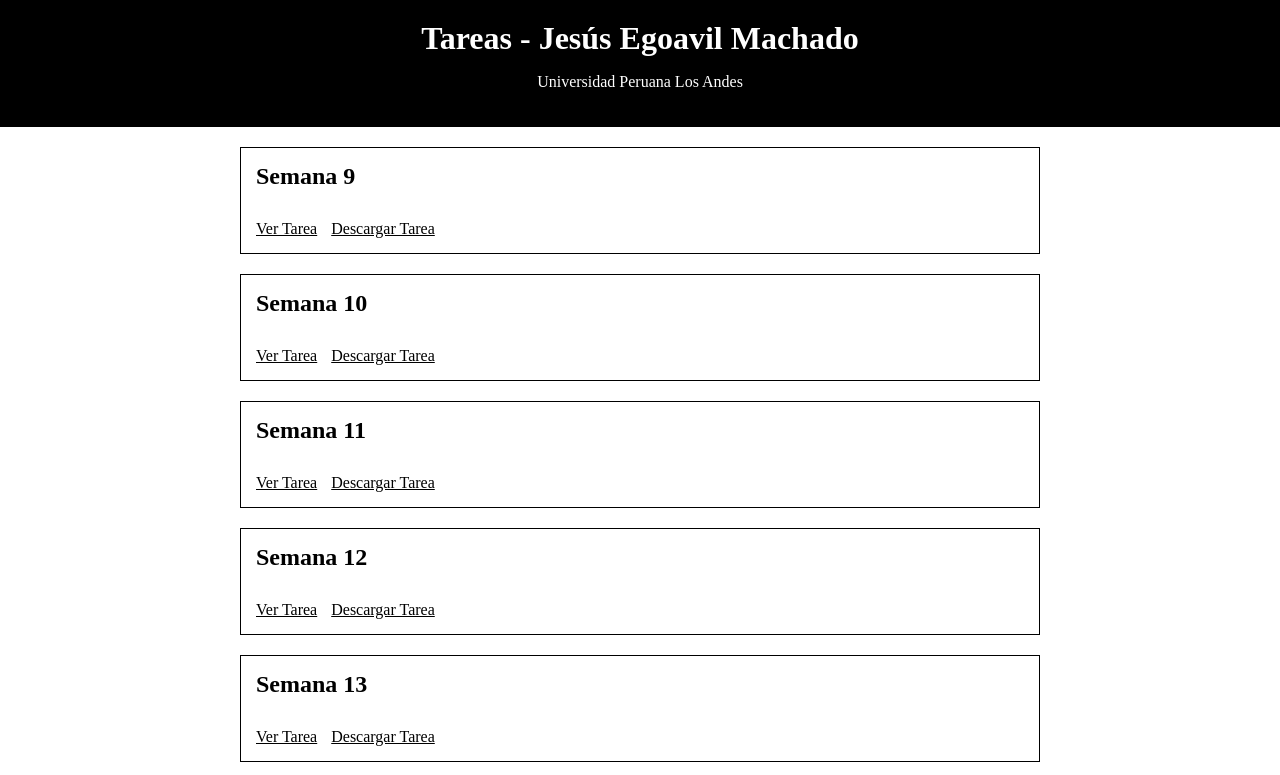
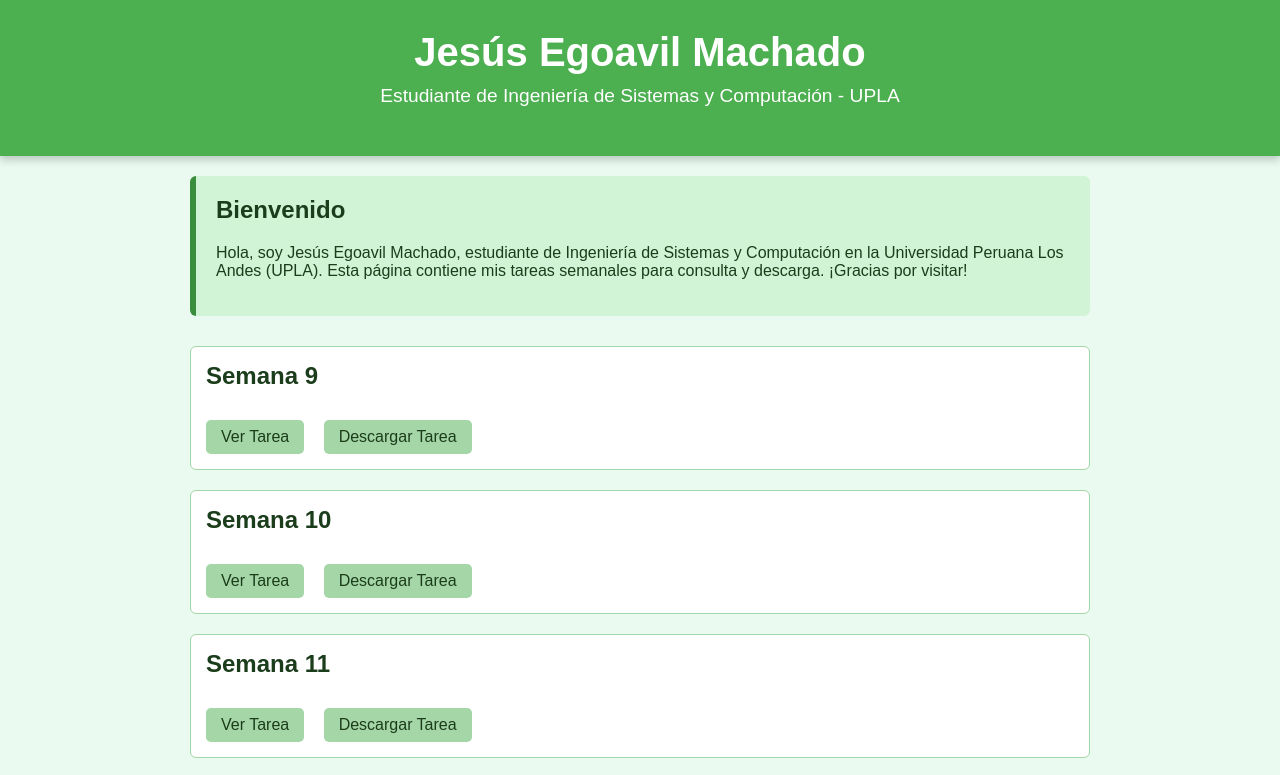
Before and after one commit to jesusegoavil/paginaweb2, a plain HTML site: page index.html in a window 1280 px wide. Shown: the top 775 px of the page. Drawn offline with Linux system fonts and the light colour scheme.

Commit message:
Update index.html

```diff
--- a/index.html
+++ b/index.html
@@ -4,66 +4,21 @@
     <meta charset="UTF-8">
     <meta name="viewport" content="width=device-width, initial-scale=1.0">
     <title>Tareas - Jesús Egoavil Machado</title>
-    <style>
-        body {
-            font-family: 'Times New Roman', Times, serif;
-            background-color: #ffffff;
-            color: #000000;
-            margin: 0;
-            padding: 0;
-        }
-
-        header {
-            background-color: #000;
-            color: #fff;
-            padding: 20px 0;
-            text-align: center;
-        }
-
-        h1 {
-            margin: 0;
-        }
-
-        .container {
-            padding: 20px;
-            max-width: 800px;
-            margin: auto;
-        }
-
-        .semana {
-            border: 1px solid #000;
-            padding: 15px;
-            margin-bottom: 20px;
-        }
-
-        .semana h2 {
-            margin-top: 0;
-        }
-
-        .link-tarea {
-            display: inline-block;
-            margin-right: 10px;
-            margin-top: 10px;
-        }
-
-        a {
-            color: #000;
-            text-decoration: underline;
-        }
-
-        a:hover {
-            text-decoration: none;
-        }
-    </style>
+    <link rel="stylesheet" href="estilos.css">
 </head>
 <body>
 
 <header>
-    <h1>Tareas - Jesús Egoavil Machado</h1>
-    <p>Universidad Peruana Los Andes</p>
+    <h1>Jesús Egoavil Machado</h1>
+    <p>Estudiante de Ingeniería de Sistemas y Computación - UPLA</p>
 </header>
 
 <div class="container">
+
+    <div class="bienvenida">
+        <h2>Bienvenido</h2>
+        <p>Hola, soy Jesús Egoavil Machado, estudiante de Ingeniería de Sistemas y Computación en la Universidad Peruana Los Andes (UPLA). Esta página contiene mis tareas semanales para consulta y descarga. ¡Gracias por visitar!</p>
+    </div>
 
     <div class="semana">
         <h2>Semana 9</h2>
```
